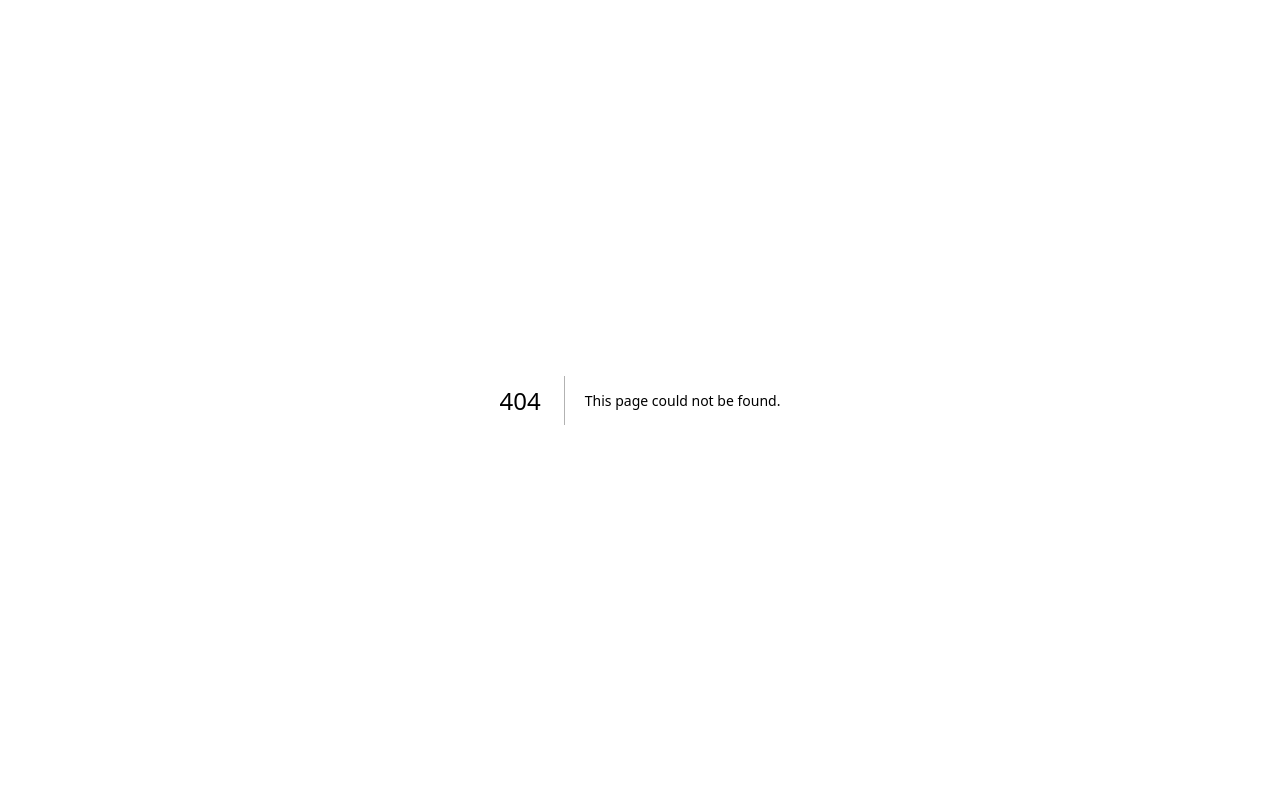
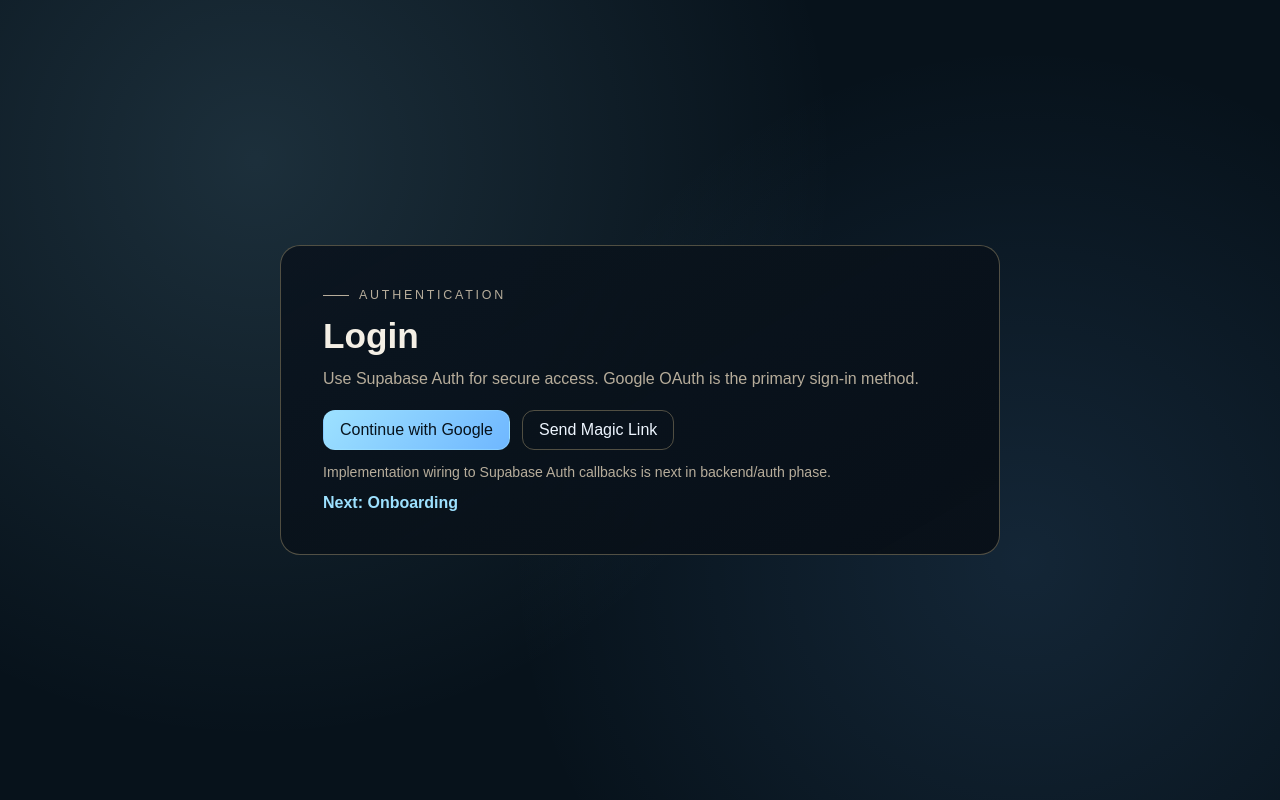
Before and after one commit to bitlabsdevteam/Kinetikos-Knowledge-Copilot, a Next.js app: page /login in a window 1280 px wide. Before the commit this address had no page. Built offline with nearby package versions, Linux system fonts and the light colour scheme; a web font is replaced by a local one.

Commit message:
feat(ui): add login and onboarding pages with production-style auth entry flow

```diff
--- /dev/null
+++ b/app/app/page.tsx
@@ -0,0 +1,5 @@
+import { ChatShell } from '@/components/chat-shell';
+
+export default function WorkspacePage() {
+  return <ChatShell />;
+}
--- a/app/globals.css
+++ b/app/globals.css
@@ -580,3 +580,100 @@ a {
     width: 100%;
   }
 }
+
+.auth-home {
+  min-height: 100dvh;
+  display: grid;
+  place-items: center;
+  padding: 24px;
+  background: radial-gradient(circle at 20% 20%, rgba(157, 225, 255, 0.14), transparent 48%),
+    radial-gradient(circle at 80% 70%, rgba(111, 183, 255, 0.12), transparent 44%),
+    #07121b;
+}
+
+.auth-card {
+  width: min(720px, 100%);
+  border: 1px solid var(--line-strong);
+  background: linear-gradient(150deg, rgba(11, 21, 31, 0.96), rgba(8, 15, 23, 0.94));
+  border-radius: 20px;
+  padding: clamp(24px, 4vw, 42px);
+  display: grid;
+  gap: 14px;
+}
+
+.auth-card h1 {
+  margin: 0;
+  font-size: clamp(1.6rem, 2.8vw, 2.2rem);
+}
+
+.auth-card p {
+  margin: 0;
+  color: var(--muted);
+}
+
+.auth-actions {
+  display: flex;
+  flex-wrap: wrap;
+  gap: 12px;
+  margin-top: 8px;
+}
+
+.auth-btn {
+  min-height: 40px;
+  padding: 0 16px;
+  border-radius: 12px;
+  border: 1px solid var(--line-strong);
+  text-decoration: none;
+  display: inline-flex;
+  align-items: center;
+  justify-content: center;
+  color: #eef6ff;
+  background: rgba(14, 24, 35, 0.88);
+  cursor: pointer;
+}
+
+.auth-btn-primary {
+  background: linear-gradient(130deg, #9de1ff, #6fb7ff);
+  color: #07131d;
+  border-color: rgba(157, 225, 255, 0.42);
+}
+
+.auth-btn-secondary {
+  background: rgba(91, 165, 222, 0.18);
+}
+
+.auth-btn-ghost {
+  background: transparent;
+}
+
+.auth-note {
+  font-size: 0.88rem;
+}
+
+.auth-link {
+  color: #9de1ff;
+  text-decoration: none;
+  font-weight: 600;
+}
+
+.onboarding-form {
+  display: grid;
+  gap: 12px;
+  margin-top: 8px;
+}
+
+.onboarding-form label {
+  display: grid;
+  gap: 6px;
+  color: #d9e8f8;
+  font-size: 0.9rem;
+}
+
+.onboarding-form input {
+  min-height: 40px;
+  border-radius: 10px;
+  border: 1px solid var(--line-strong);
+  background: rgba(8, 16, 25, 0.82);
+  color: #f4f9ff;
+  padding: 0 12px;
+}
--- /dev/null
+++ b/app/login/page.tsx
@@ -0,0 +1,27 @@
+import Link from 'next/link';
+
+export default function LoginPage() {
+  return (
+    <main className="auth-home">
+      <section className="auth-card">
+        <p className="eyebrow">Authentication</p>
+        <h1>Login</h1>
+        <p>Use Supabase Auth for secure access. Google OAuth is the primary sign-in method.</p>
+
+        <div className="auth-actions">
+          <button className="auth-btn auth-btn-primary" type="button">
+            Continue with Google
+          </button>
+          <button className="auth-btn auth-btn-ghost" type="button">
+            Send Magic Link
+          </button>
+        </div>
+
+        <p className="auth-note">Implementation wiring to Supabase Auth callbacks is next in backend/auth phase.</p>
+        <Link href="/onboarding" className="auth-link">
+          Next: Onboarding
+        </Link>
+      </section>
+    </main>
+  );
+}
```
Also changed, not shown: app/onboarding/page.tsx (added, +36 -0 lines), app/page.tsx (+22 -2 lines).
